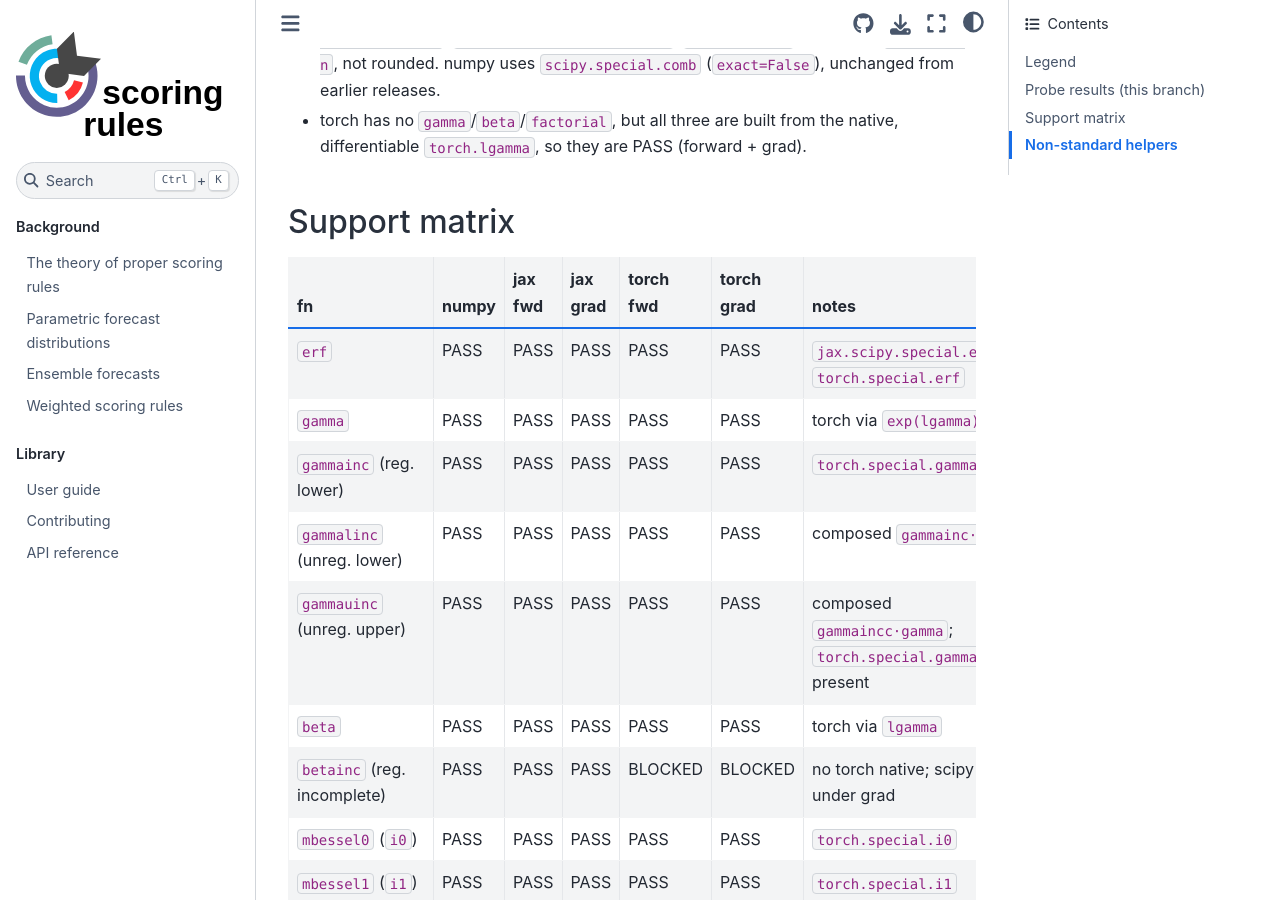
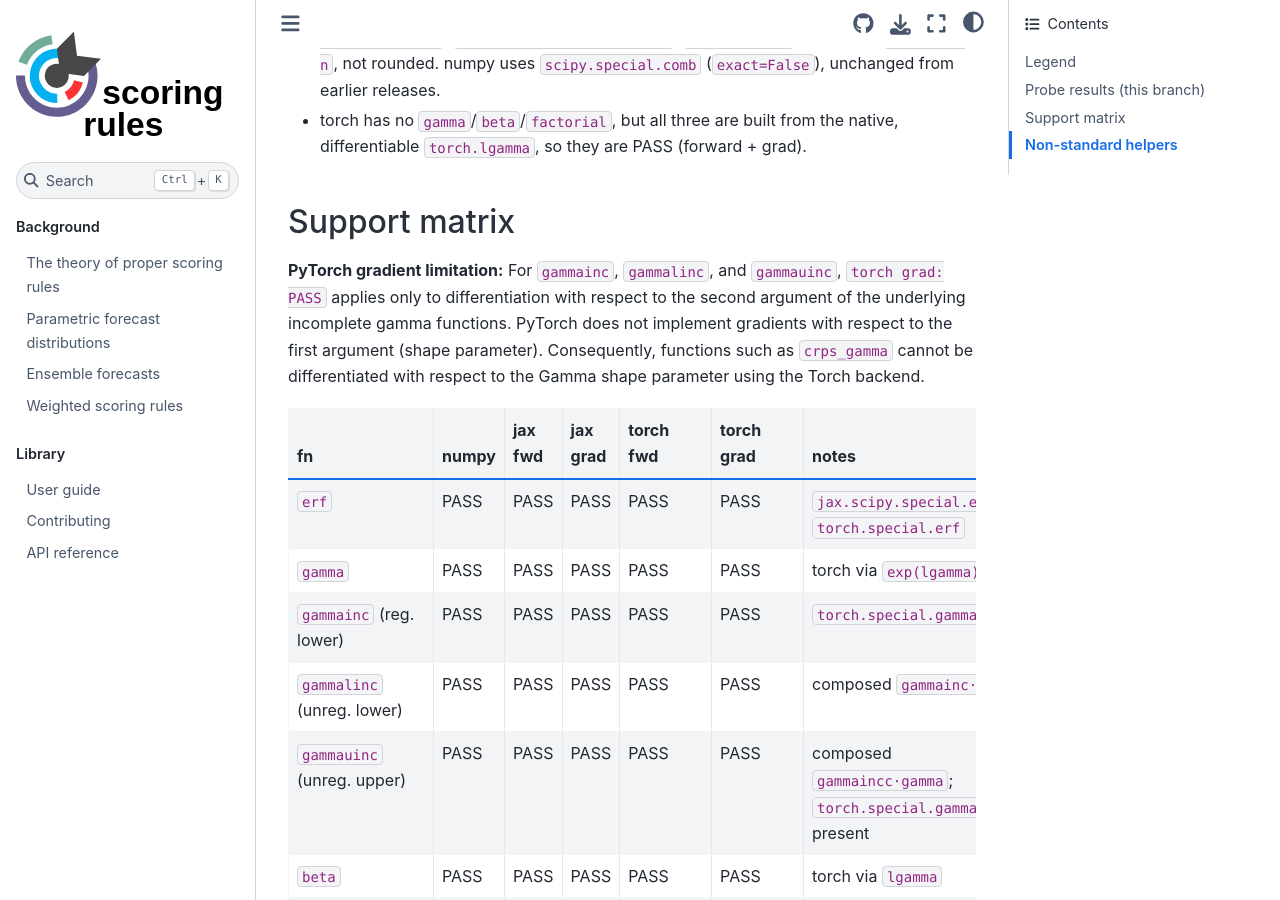
Before and after one commit to frazane/scoringrules, a Sphinx documentation site: the page built from docs/special_functions_audit.md, in a window 1280 px wide and 900 px high, scrolled down 1165 px. Built offline with Sphinx 7.4.7 and the Sphinx Book theme 1.1.4, drawn with Linux system fonts in a browser that asks for light colours.

Commit message:
docs: clarify PyTorch incomplete gamma gradient support

```diff
--- a/docs/special_functions_audit.md
+++ b/docs/special_functions_audit.md
@@ -53,6 +53,15 @@ Notes from the probe that shaped the implementation:
 
 ## Support matrix
 
+**PyTorch gradient limitation:** For `gammainc`, `gammalinc`, and
+`gammauinc`, `torch grad: PASS` applies only to differentiation
+with respect to the second argument of the underlying incomplete
+gamma functions. PyTorch does not implement gradients with
+respect to the first argument (shape parameter).
+Consequently, functions such as `crps_gamma` cannot be
+differentiated with respect to the Gamma shape parameter
+using the Torch backend.
+
 | fn | numpy | jax fwd | jax grad | torch fwd | torch grad | notes |
 |----|-------|---------|----------|-----------|------------|-------|
 | `erf` | PASS | PASS | PASS | PASS | PASS | `jax.scipy.special.erf` / `torch.special.erf` |
```
